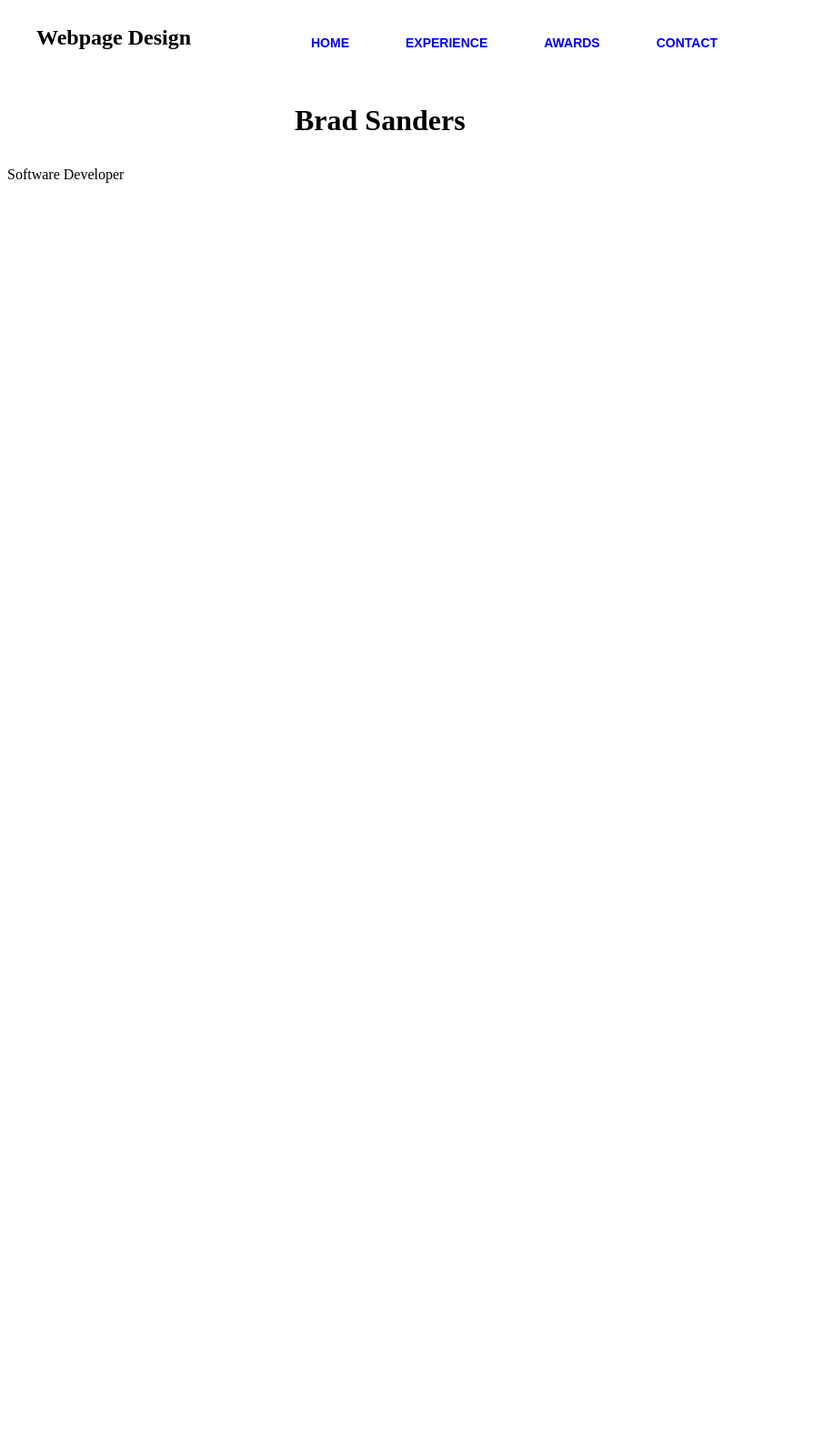
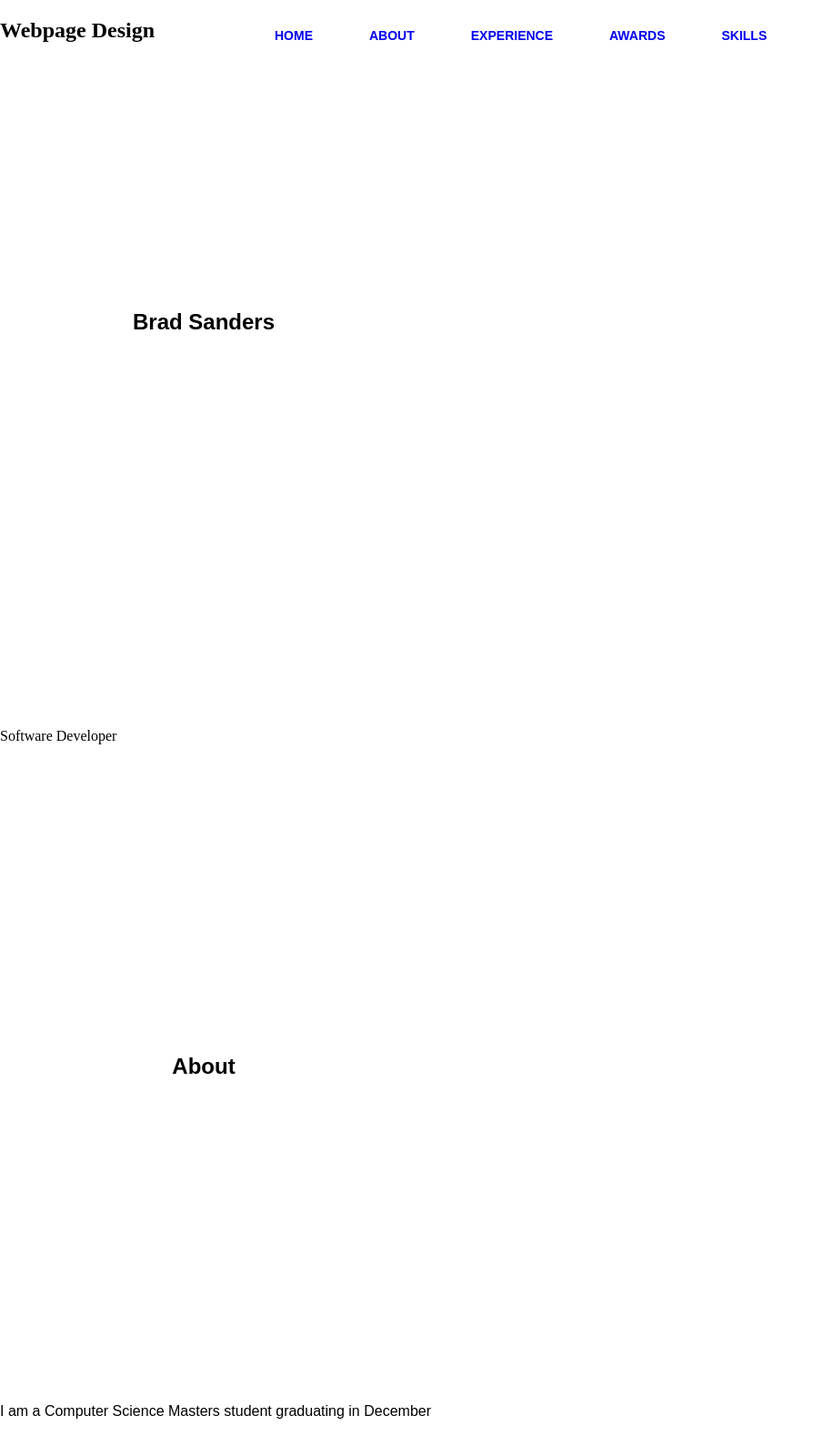
Before and after one commit to bsande6/PersonalWebsite, a plain HTML site: page index.html in a window 1280 px wide. Shown: the top 1600 px of the page at 91% size, without its empty margins (0-905 px from the left). Before the commit the page ends 800 px from the top, so only its background shows below. Drawn offline with Linux system fonts and the light colour scheme.

Commit message:
Setting up basic outline

```diff
--- a/index.html
+++ b/index.html
@@ -16,19 +16,55 @@
       <div class="menu">
           <ul>
               <li><a href="index.html">HOME</a></li>
-              <li><a href="experience.html">EXPERIENCE</a></li>
-              <li><a href="awards.html">AWARDS</a></li>
-              <!-- <li><a href="service.html">Education</a></li> -->
-              <li><a href="contact.html">CONTACT</a></li>
+              <li><a href="index.html#about-section">ABOUT</a></li>
+              <li><a href="index.html#experience-section">EXPERIENCE</a></li>
+              <li><a href="index.html#awards-section">AWARDS</a></li>
+              <li><a href="index.html#skills-section">SKILLS</a></li>
           </ul>
       </div>
   </div>
-  <div class="center">
 
-    <h1>Brad Sanders</h1>
-  </div>
+
+  <section id="home-section" class="body">
+    <div class="center">
+      <h1 align="center"> Brad Sanders</h1>
+    </div>
+  </section>
+
 
   Software Developer
+  <section id="about-section" class="body">
+    <div class="center">
+      <h1 align="center"> About </h1>
+    </div>
+    <p>
+      I am a Computer Science Masters student graduating in December
+    </p>
+  </section>
+
+  <section id="experience-section" class="section">
+    <div class="center">
+      <h1 align="center"> Experience </h1>
+    </div>
+    <div class="right">
+      <p>
+        Clemson University - Graduate Research Assistant (Aug 2021 - Dec 2022)
+      </p>
+    </div>
+  </section>
+
+  <section id="awards-section" class="body">
+    <div class="center">
+      <h1 align="center"> Awards </h1>
+    </div>
+  </section>
+
+  <section id="skills-section" class="body">
+    <div class="center">
+      <h1 align="center"> Skills </h1>
+    </div>
+  </section>
+
   <!-- 2. Experience (option a link to a new page or a new spot on the current page)
     <br> 2a. List experiences and provide detail.  (include videos, links, etc.)<br>
   3. Awards
--- a/style.css
+++ b/style.css
@@ -2,6 +2,9 @@
     width: 1200px;
     height: 75px;
     margin: auto;
+    position: fixed;
+    z-index:1;
+    background-color: white;
 }
 
 .icon{
@@ -43,12 +46,28 @@ ul li a:hover{
 }
 
 .center {
-    margin: auto;
-    margin-top: auto;
-    margin-bottom: auto;
+    width: 35%;
+    padding: 25% 0;
+  }
+
+.right {
     width: 50%;
-    padding: 10px;
-  }
-title {
-    font-size: 40px;
-  }
+    padding: 25% 0;
+}
+
+body {
+margin: 0;
+height: 100%;
+width: 100%;
+}
+
+main {
+height: 100%;
+width: 100%;
+}
+
+section {
+font-family: sans-serif;
+height: 100%;
+width: 100%;
+}
```
